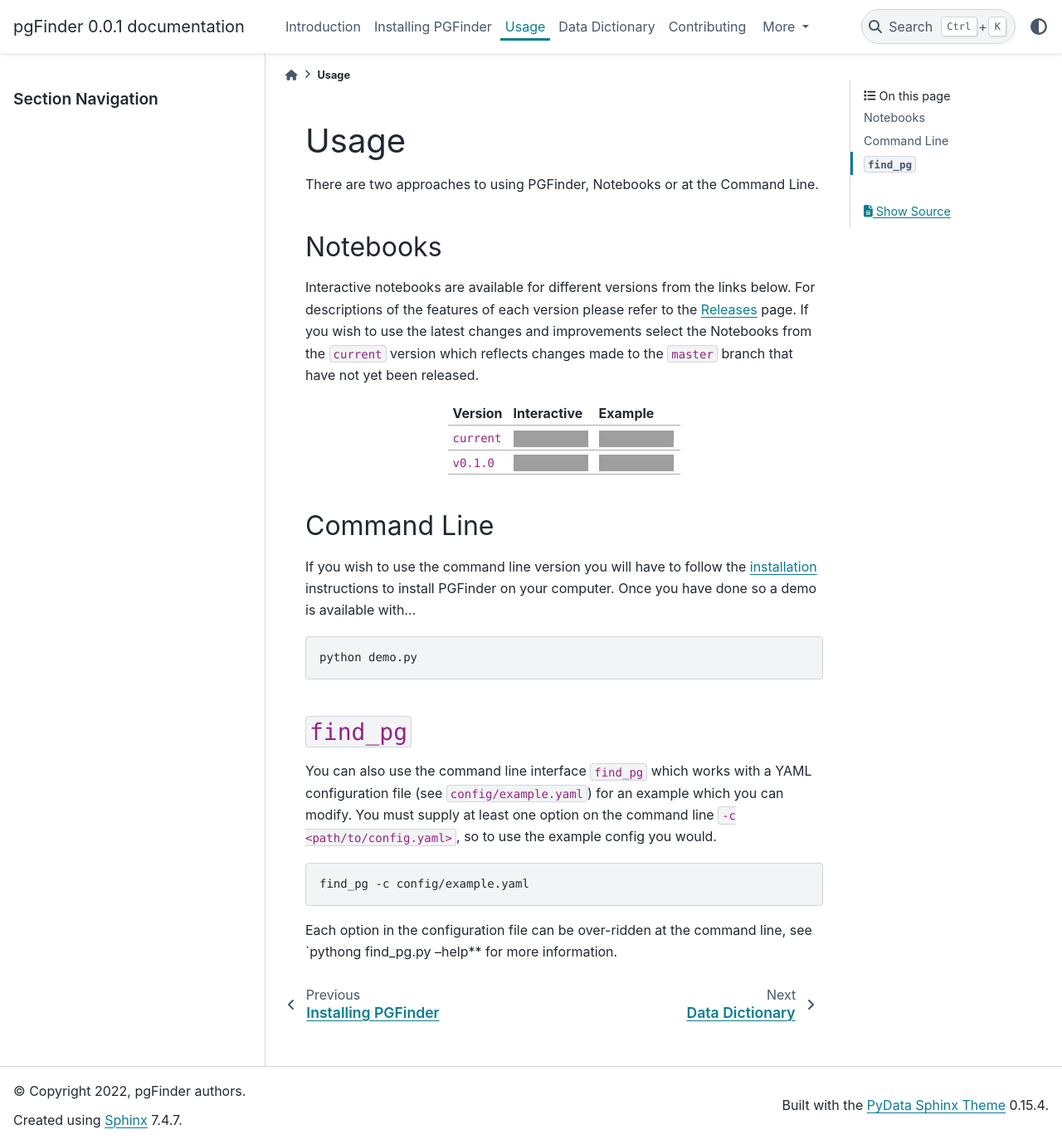
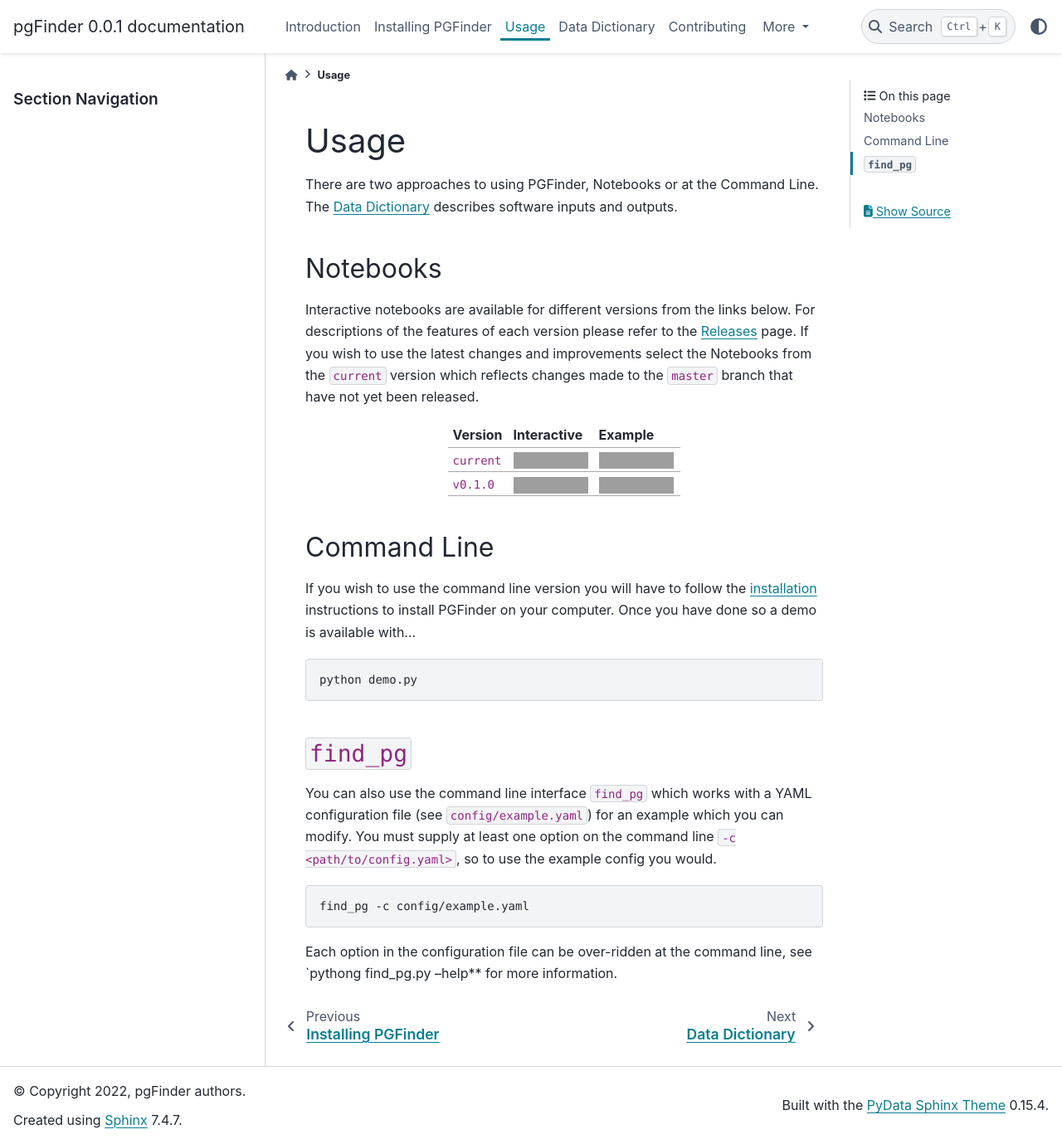
Before and after one commit to Mesnage-Org/pgfinder, a Sphinx documentation site: the page built from docs/usage.md, in a window 1280 px wide and 1379 px high. Shown: the whole window at 83% size. Built offline with Sphinx 7.4.7 and the PyData theme 0.15.4, drawn with Linux system fonts in a browser that asks for light colours; pages that are not in the unit, such as notebooks, are missing from menus; grey boxes are pictures that could not be loaded.

Commit message:
link data dict from usage

```diff
--- a/docs/usage.md
+++ b/docs/usage.md
@@ -1,6 +1,7 @@
 # Usage
 
-There are two approaches to using PGFinder, Notebooks or at the Command Line.
+There are two approaches to using PGFinder, Notebooks or at the Command Line. The [Data Dictionary](data_dictionary.md)
+describes software inputs and outputs.
 
 ## Notebooks
 
```
